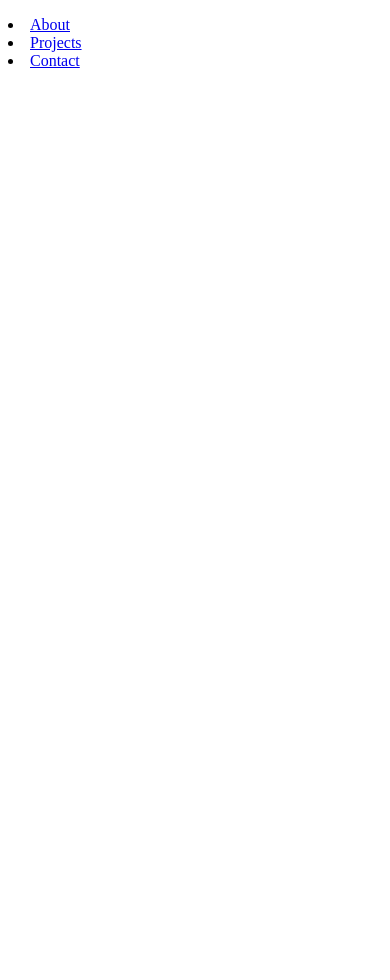
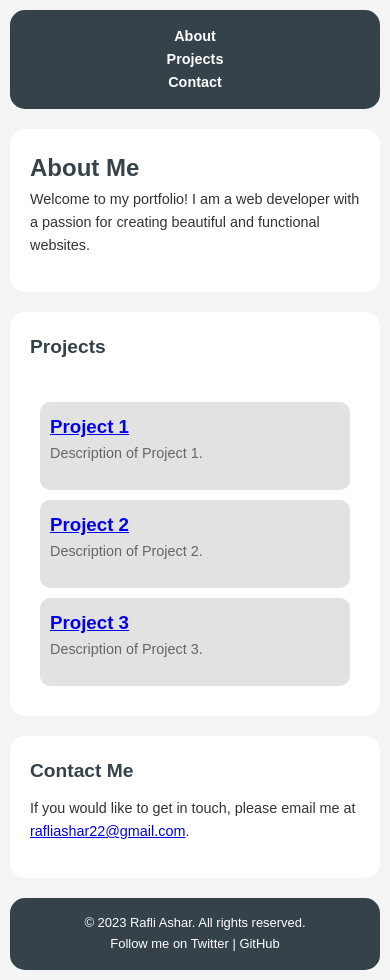
Before and after one commit to asharrafli/projek-codedex2, a plain HTML site: page index.html in a window 390 px wide. Before the commit the page ends 844 px from the top, so only its background shows below. Drawn offline with Linux system fonts and the light colour scheme.

Commit message:
second commit

```diff
--- a/index.html
+++ b/index.html
@@ -9,12 +9,43 @@
 <body>
     <header>
         <nav>
-            <ul></ul>
+            <ul>
                 <li><a href="#about">About</a></li>
                 <li><a href="#projects">Projects</a></li>
                 <li><a href="#contact">Contact</a></li>
             </ul>
         </nav>
     </header>
+    <main>
+        <section id="about">
+            <h1>About Me</h1>
+            <p>Welcome to my portfolio! I am a web developer with a passion for creating beautiful and functional websites.</p>
+        </section>
+        <section id="projects" class="projects">
+            <h2>Projects</h2>
+            <ul class="project-list">
+                <li>
+                    <h3><a href="https://example.com/project1">Project 1</a></h3>
+                    <p>Description of Project 1.</p>
+                </li>
+                <li>
+                    <h3><a href="https://example.com/project2">Project 2</a></h3>
+                    <p>Description of Project 2.</p>
+                </li>
+                <li>
+                    <h3><a href="https://example.com/project3">Project 3</a></h3>
+                    <p>Description of Project 3.</p>
+                </li>
+            </ul>
+        </section>
+        <section id="contact" class="contact">
+            <h2>Contact Me</h2>
+            <p>If you would like to get in touch, please email me at <a href="mailto:rafliashar22@gmail.com">rafliashar22@gmail.com</a>.</p>
+        </section>
+    </main>
+    <footer>
+        <p>&copy; 2023 Rafli Ashar. All rights reserved.</p>
+        <p>Follow me on <a href="https://twitter.com/rafliashar">Twitter</a> | <a href="https://github.com/rafliashar">GitHub</a></p>
+    </footer>
 </body>
 </html>
--- a/style.css
+++ b/style.css
@@ -0,0 +1,156 @@
+*{
+    margin: 0;
+    padding: 0;
+    box-sizing: border-box;
+    font-family: Arial, sans-serif;
+}
+body {
+    background-color: #f4f4f4;
+    color: #333;
+    line-height: 1.6;
+    padding: 20px;
+}
+header {
+    background: #35424a;
+    border-radius:15px;
+    color: #ffffff;
+    padding: 10px 0;
+    text-align: center;
+    margin-bottom: 20px;
+}
+nav ul {
+    list-style: none;
+    padding: 0;
+}
+nav ul li {
+    display: inline;
+    margin: 0 15px;
+}
+nav ul li a {
+    color: #ffffff;
+    text-decoration: none;
+    font-weight: bold;
+}
+nav ul li a:hover {
+    text-decoration: underline;
+}
+section {
+    background: #ffffff;
+    border-radius: 15px;
+    padding: 20px;
+    margin-bottom: 20px;
+}
+h1 {
+    color: #35424a;
+}
+h2 {
+    color: #35424a;
+    margin-bottom: 10px;
+}
+p {
+    margin-bottom: 15px;
+}
+.projects {
+    display: flex;
+    flex-wrap: wrap;
+    gap: 20px;
+}
+.project-list {
+    list-style: none;
+    padding: 0;
+}
+.project-list li {
+    flex: 1 1 calc(33% - 20px);
+    margin: 10px;
+    background: #e2e2e2;
+    border-radius: 10px;
+    padding: 15px;
+}
+.project-list li h3 {
+    color: #35424a;
+}
+.project-list li p {
+    color: #666;
+}
+footer {
+    text-align: center;
+    padding: 10px 0;
+    background: #35424a;
+    color: #ffffff;
+    border-radius: 15px;
+    margin-top: 20px;
+}
+footer p {
+    margin: 0;
+}
+footer a {
+    color: #ffffff;
+    text-decoration: none;
+}
+footer a:hover {
+    text-decoration: underline;
+}
+@media (max-width: 768px) {
+    .projects {
+        flex-direction: column;
+    }
+    .project-list li {
+        flex: 1 1 100%;
+    }
+}
+@media (max-width: 480px) {
+    header, footer {
+        padding: 15px;
+    }
+    nav ul li {
+        display: block;
+        margin: 10px 0;
+    }
+    .project-list li {
+        flex: 1 1 100%;
+    }
+}
+@media (max-width: 1024px) {
+    .project-list li {
+        flex: 1 1 calc(50% - 20px);
+    }
+}
+@media (max-width: 600px) {
+    h1 {
+        font-size: 1.5em;
+    }
+    h2 {
+        font-size: 1.2em;
+    }
+    p {
+        font-size: 0.9em;
+    }
+}
+@media (max-width: 400px) {
+    body {
+        padding: 10px;
+    }
+    header, footer {
+        font-size: 0.9em;
+    }
+    nav ul li {
+        margin: 0 5px;
+    }
+    .project-list li {
+        padding: 10px;
+    }
+}
+@media (max-width: 320px) {
+    h1 {
+        font-size: 1.2em;
+    }
+    h2 {
+        font-size: 1em;
+    }
+    p {
+        font-size: 0.8em;
+    }
+    nav ul li {
+        margin: 0 3px;
+    }
+}
```
